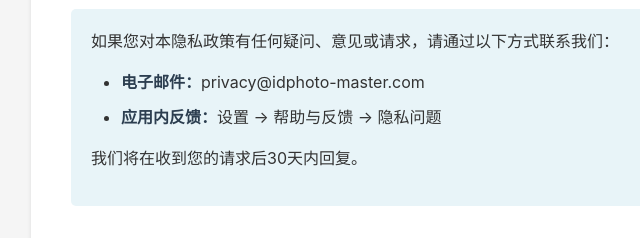
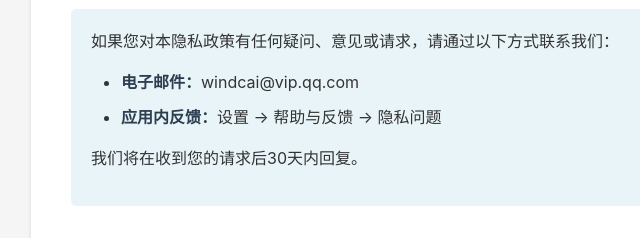
Before and after one commit to cxj303478208/fenbei, a plain HTML site: page zhengjianzhaopiandashi/yszc.html in a window 1280 px wide. Shown: the part 3725-3963 px from the top of the page, 229-869 px from the left. Drawn offline with Linux system fonts and the light colour scheme.

Commit message:
Update yszc.html

```diff
--- a/zhengjianzhaopiandashi/yszc.html
+++ b/zhengjianzhaopiandashi/yszc.html
@@ -274,7 +274,7 @@
                 <div class="contact">
                     <p>如果您对本隐私政策有任何疑问、意见或请求，请通过以下方式联系我们：</p>
                     <ul>
-                        <li><strong>电子邮件：</strong>privacy@idphoto-master.com</li>
+                        <li><strong>电子邮件：</strong>windcai@vip.qq.com</li>
                         <li><strong>应用内反馈：</strong>设置 → 帮助与反馈 → 隐私问题</li>
                     </ul>
                     <p>我们将在收到您的请求后30天内回复。</p>
@@ -419,7 +419,7 @@
                 <div class="contact">
                     <p>If you have any questions, comments, or requests regarding this Privacy Policy, please contact us through:</p>
                     <ul>
-                        <li><strong>Email:</strong> privacy@idphoto-master.com</li>
+                        <li><strong>Email:</strong> windcai@vip.qq.com</li>
                         <li><strong>In-App Feedback:</strong> Settings → Help & Feedback → Privacy Issues</li>
                     </ul>
                     <p>We will respond to your request within 30 days.</p>
```
